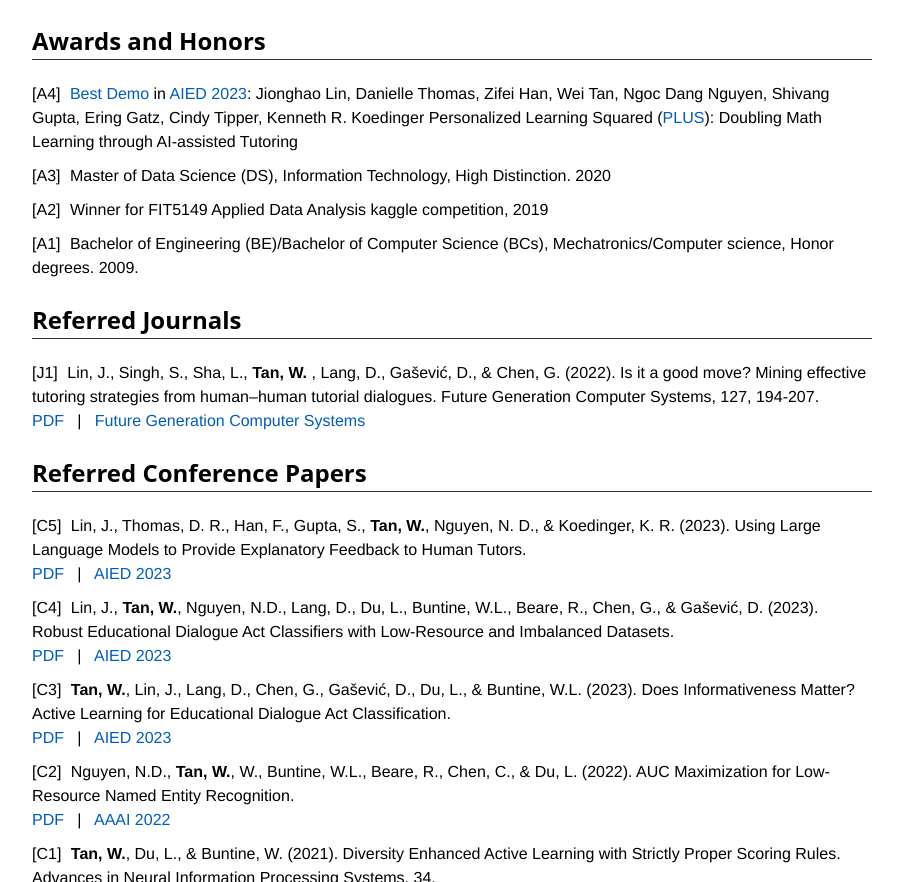
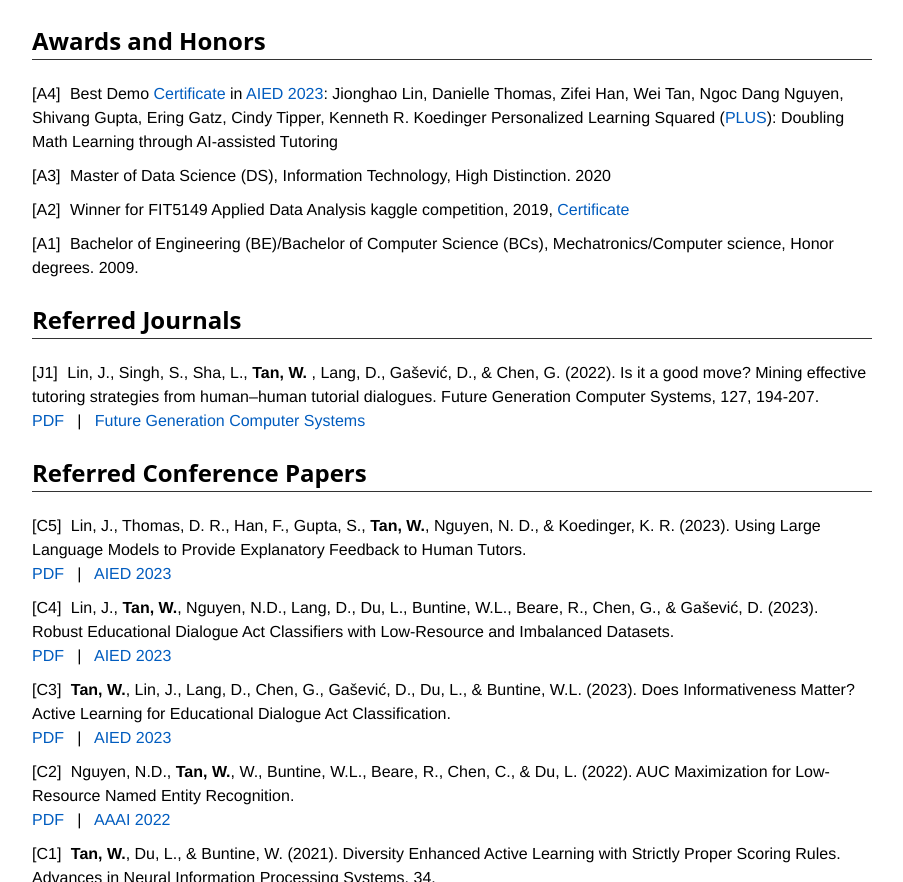
Before and after one commit to davidtw999/davidtw999.github.io, a plain HTML site: page index.html in a window 1280 px wide. Shown: the part 995-1877 px from the top of the page, without its empty margins (188-1091 px from the left). Drawn offline with Linux system fonts and the light colour scheme.

Commit message:
best demo cert

```diff
--- a/index.html
+++ b/index.html
@@ -114,7 +114,7 @@
 
 					  <li>
 						<p class="text-small-margin">
-						  Winner for FIT5149 Applied Data Analysis kaggle competition, 2019
+						  Winner for FIT5149 Applied Data Analysis kaggle competition, 2019, <a href="docs/Monash5149Certificate.jpeg" target="_blank">Certificate </a>
 						</p>
 					  </li>
 					  <li>
@@ -124,7 +124,7 @@
 					  </li>
 					  <li>
 						<p class="text-small-margin">
-						<a href="docs/AIED_bestrewards_fit.jpg" target="_blank">Best Demo </a> in <a href="https://www.tutors.plus" target="_blank">AIED 2023</a>: Jionghao Lin, Danielle Thomas, Zifei Han, Wei Tan, Ngoc Dang Nguyen, Shivang Gupta, Ering Gatz, Cindy Tipper, Kenneth R. Koedinger
+						Best Demo <a href="docs/AIED_bestrewards_fit.jpg" target="_blank">Certificate</a> in <a href="https://www.tutors.plus" target="_blank">AIED 2023</a>: Jionghao Lin, Danielle Thomas, Zifei Han, Wei Tan, Ngoc Dang Nguyen, Shivang Gupta, Ering Gatz, Cindy Tipper, Kenneth R. Koedinger
 						  Personalized Learning Squared (<a href="https://www.aied2023.org/best_papers.html" target="_blank">PLUS</a>): Doubling Math Learning through AI-assisted Tutoring
 						</p>
 					  </li>
```
Also changed, not shown: docs/Monash5149Certificate.jpeg (added).
